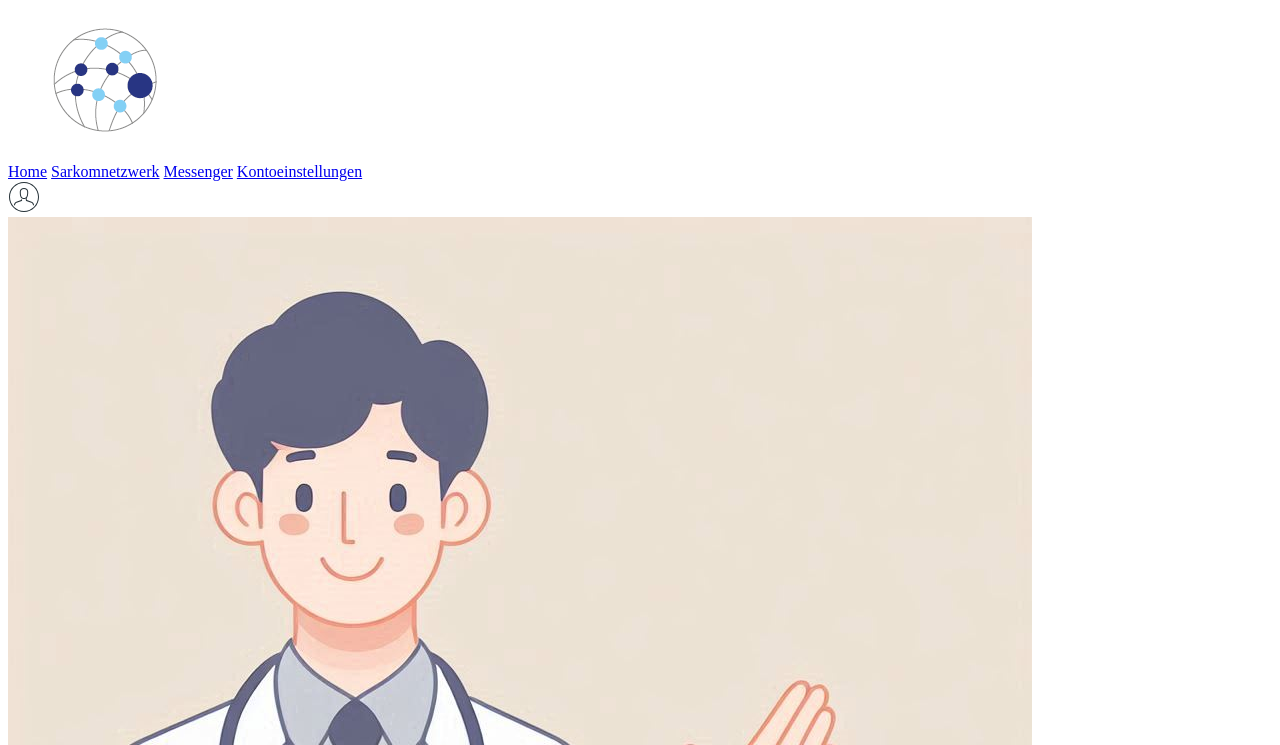
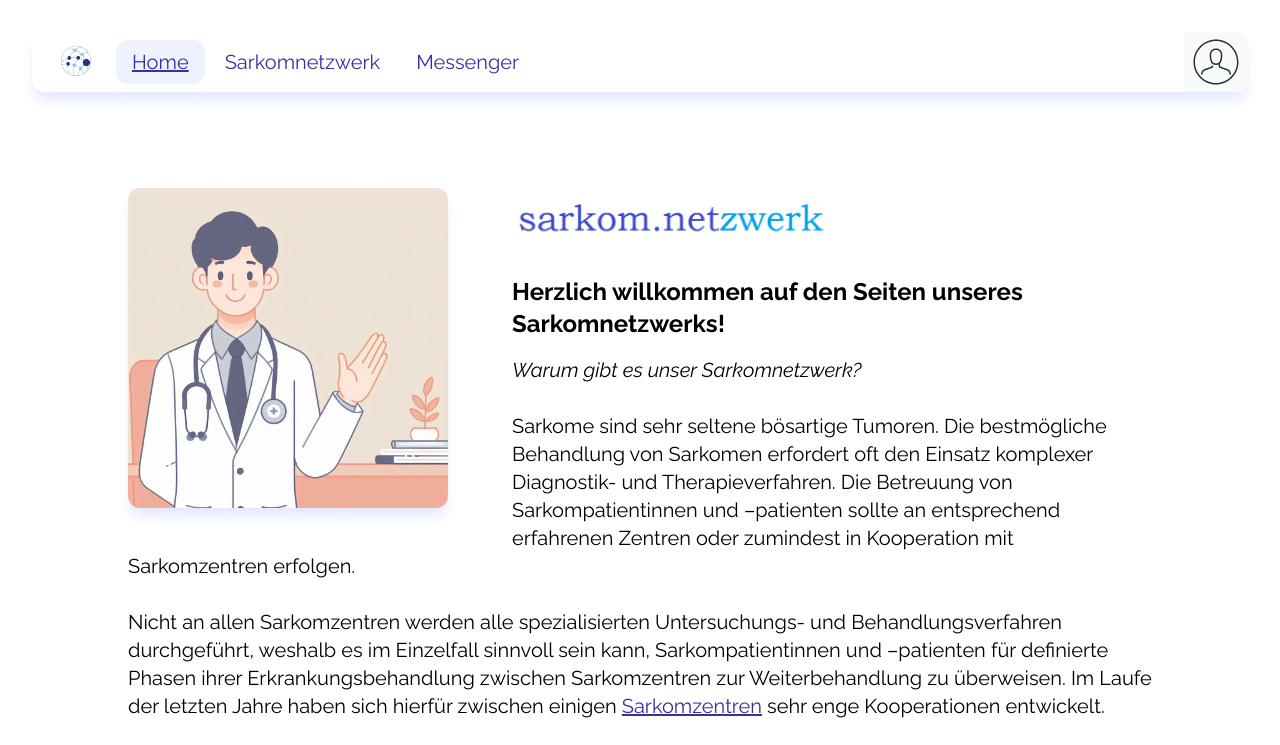
Before and after one commit to krille-chan/sarkomnetzwerk, an Eleventy site: page src/index.njk in a window 1280 px wide. Shown: the top 745 px of the page. Built offline with nearby package versions, Linux system fonts and the light colour scheme; Eleventy itself is replaced by a stand-in of ours; files that its build step writes are made by us from their sources; the site is published under a folder, as on GitHub Pages, so addresses that start at the root find nothing.

Commit message:
chore: Make more paths relative

```diff
--- a/src/_includes/head.njk
+++ b/src/_includes/head.njk
@@ -2,8 +2,8 @@
     <meta charset="utf-8">
         <meta name="viewport" content="width=device-width, initial-scale=1.0">
             <title>{{ title }}</title>
-            <link rel="icon" type="image/x-icon" href="/assets/favicon.ico">
-                <link rel="stylesheet" href="/output.css"/>
+            <link rel="icon" type="image/x-icon" href="./assets/favicon.ico">
+                <link rel="stylesheet" href="./output.css"/>
                 <link rel="preconnect" href="https://fonts.googleapis.com">
                     <link rel="preconnect" href="https://fonts.gstatic.com" crossorigin="crossorigin">
                         <link
```
